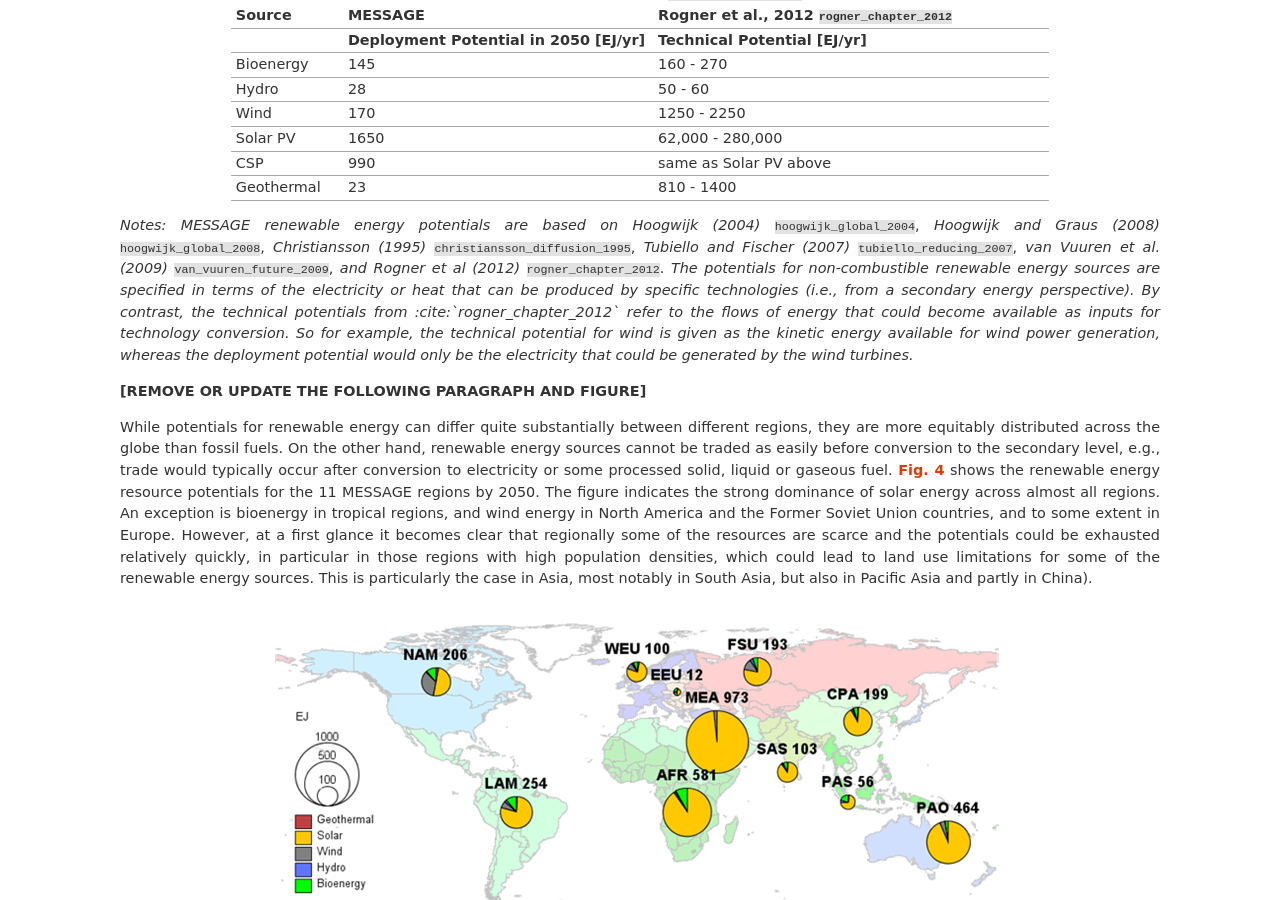
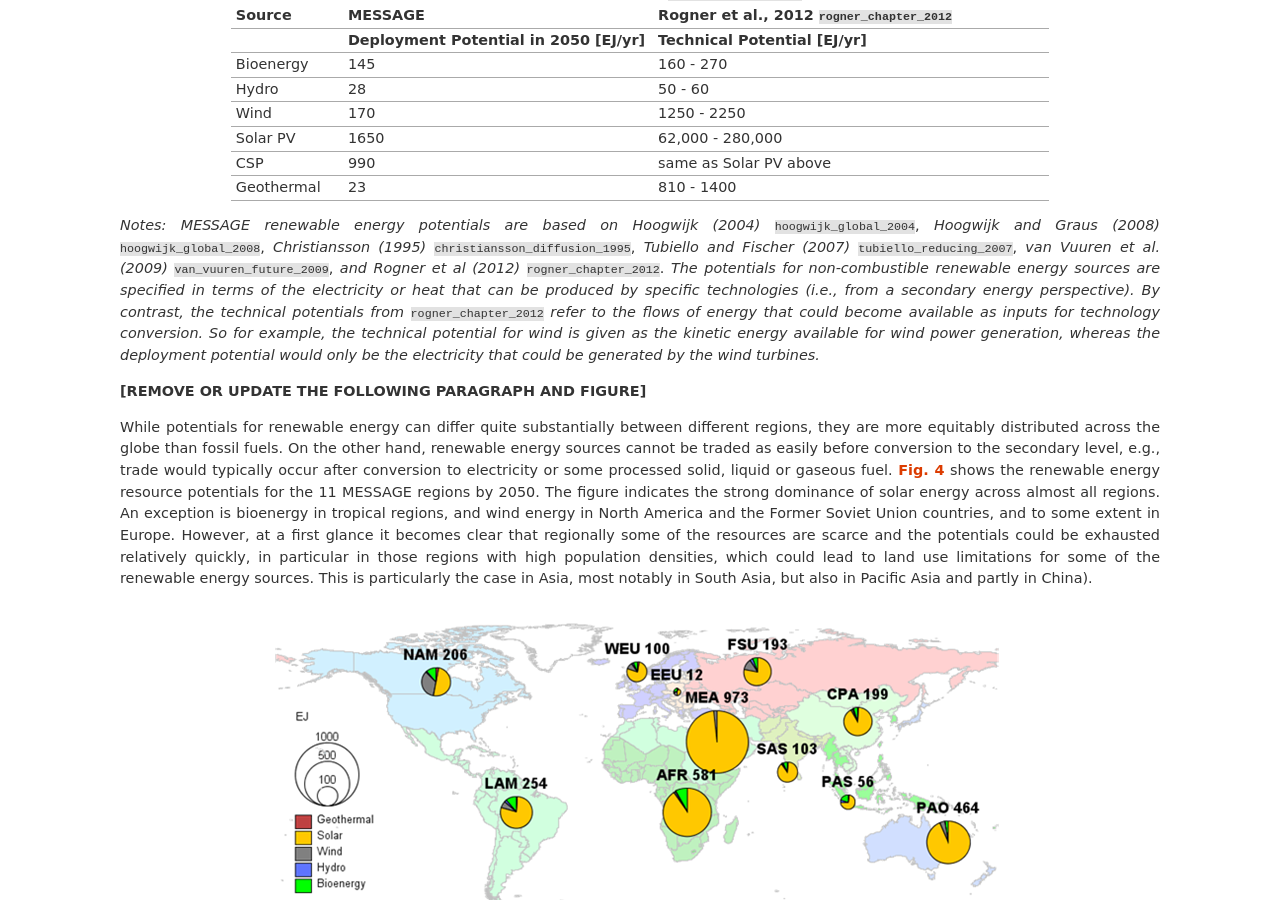
Before and after one commit to yiyi1991/message-ix-models, a Sphinx documentation site: the page built from doc/global/source/message_globiom/energy/resource.rst, in a window 1280 px wide and 900 px high, scrolled down 3209 px. Built offline with Sphinx 7.4.7, drawn with Linux system fonts in a browser that asks for light colours; pages that are not in the unit, such as notebooks, are missing from menus; cross-references to code outside the pages are shown as plain code.

Commit message:
Update resource.rst

```diff
--- a/doc/global/source/message_globiom/energy/resource.rst
+++ b/doc/global/source/message_globiom/energy/resource.rst
@@ -122,7 +122,7 @@ Renewable Resources
      - 23
      - 810 - 1400
 
-*Notes: MESSAGE renewable energy potentials are based on Hoogwijk (2004)* :cite:`hoogwijk_global_2004`, *Hoogwijk and Graus (2008)* :cite:`hoogwijk_global_2008`, *Christiansson (1995)* :cite:`christiansson_diffusion_1995`, *Tubiello and Fischer (2007)* :cite:`tubiello_reducing_2007`, *van Vuuren et al. (2009)* :cite:`van_vuuren_future_2009`, *and Rogner et al (2012)* :cite:`rogner_chapter_2012`. *The potentials for non-combustible renewable energy sources are specified in terms of the electricity or heat that can be produced by specific technologies (i.e., from a secondary energy perspective). By contrast, the technical potentials from :cite:`rogner_chapter_2012` refer to the flows of energy that could become available as inputs for technology conversion. So for example, the technical potential for wind is given as the kinetic energy available for wind power generation, whereas the deployment potential would only be the electricity that could be generated by the wind turbines.*
+*Notes: MESSAGE renewable energy potentials are based on Hoogwijk (2004)* :cite:`hoogwijk_global_2004`, *Hoogwijk and Graus (2008)* :cite:`hoogwijk_global_2008`, *Christiansson (1995)* :cite:`christiansson_diffusion_1995`, *Tubiello and Fischer (2007)* :cite:`tubiello_reducing_2007`, *van Vuuren et al. (2009)* :cite:`van_vuuren_future_2009`, *and Rogner et al (2012)* :cite:`rogner_chapter_2012`. *The potentials for non-combustible renewable energy sources are specified in terms of the electricity or heat that can be produced by specific technologies (i.e., from a secondary energy perspective). By contrast, the technical potentials from* :cite:`rogner_chapter_2012` *refer to the flows of energy that could become available as inputs for technology conversion. So for example, the technical potential for wind is given as the kinetic energy available for wind power generation, whereas the deployment potential would only be the electricity that could be generated by the wind turbines.*
 
 **[REMOVE OR UPDATE THE FOLLOWING PARAGRAPH AND FIGURE]**
 
```
